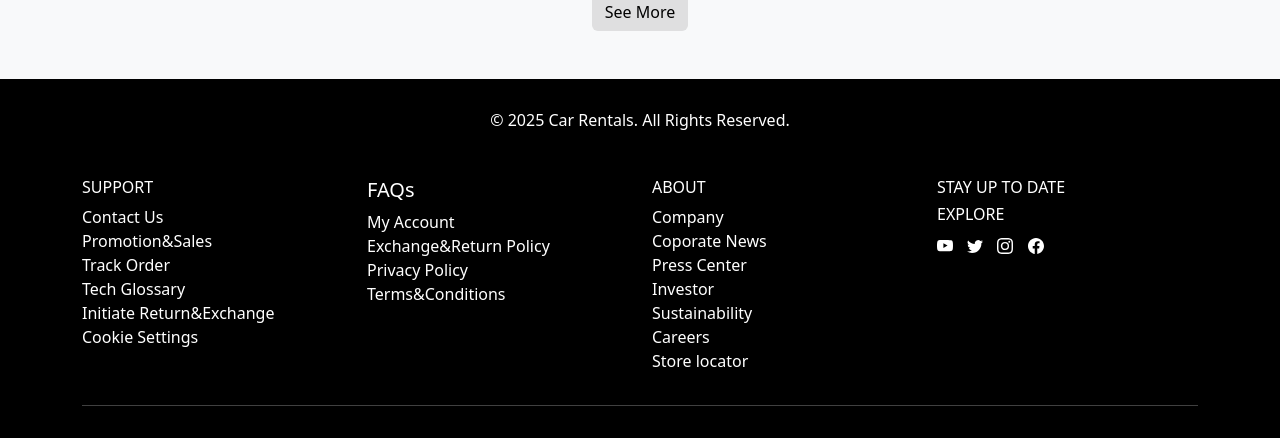
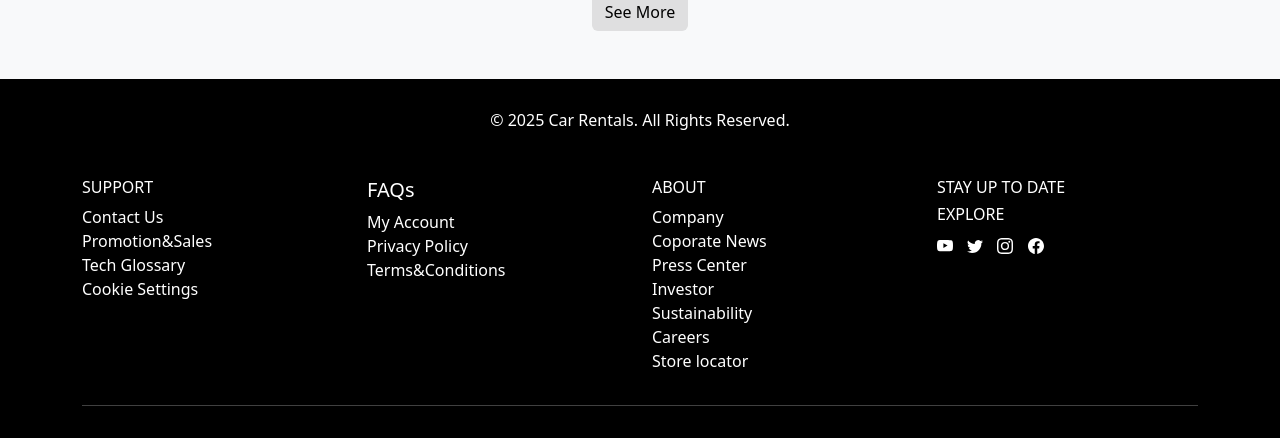
Before and after one commit to sreeharipremanathan/cargo, a Django app: page / in a window 1280 px wide. Shown: the part 1737-2175 px from the top of the page. Run offline with Django 5.2, Linux system fonts and the light colour scheme; data comes from the database, SQL or seed files in the repository.

Commit message:
updations

```diff
--- a/cargo_rentals/templates/user/about.html
+++ b/cargo_rentals/templates/user/about.html
@@ -145,9 +145,7 @@
                     <ul class="list-unstyled">
                         <li><a href="" >Contact Us</a></li>
                         <li><a href="" >Promotion&Sales</a></li>
-                        <li><a href="" >Track  Order</a></li>
                         <li><a href="" >Tech Glossary</a></li>
-                        <li><a href="" >Initiate Return&Exchange</a></li>
                         <li><a href="" >Cookie Settings</a></li>
                     </ul>
                 </div>
@@ -155,7 +153,6 @@
                     <h5>FAQs</h5>
                     <ul class="list-unstyled">
                         <li><a href="" >My Account</a></li>
-                        <li><a href="" >Exchange&Return Policy</a></li>
                         <li><a href="" >Privacy Policy</a></li>
                         <li><a href="" >Terms&Conditions</a></li>
                     </ul>
--- a/cargo_rentals/templates/user/category.html
+++ b/cargo_rentals/templates/user/category.html
@@ -107,9 +107,7 @@
                     <ul class="list-unstyled">
                         <li><a href="" >Contact Us</a></li>
                         <li><a href="" >Promotion&Sales</a></li>
-                        <li><a href="" >Track  Order</a></li>
                         <li><a href="" >Tech Glossary</a></li>
-                        <li><a href="" >Initiate Return&Exchange</a></li>
                         <li><a href="" >Cookie Settings</a></li>
                     </ul>
                 </div>
@@ -117,7 +115,6 @@
                     <h5>FAQs</h5>
                     <ul class="list-unstyled">
                         <li><a href="" >My Account</a></li>
-                        <li><a href="" >Exchange&Return Policy</a></li>
                         <li><a href="" >Privacy Policy</a></li>
                         <li><a href="" >Terms&Conditions</a></li>
                     </ul>
--- a/cargo_rentals/templates/user/contact.html
+++ b/cargo_rentals/templates/user/contact.html
@@ -115,9 +115,7 @@
                 <ul class="list-unstyled">
                     <li><a href="" >Contact Us</a></li>
                     <li><a href="" >Promotion&Sales</a></li>
-                    <li><a href="" >Track  Order</a></li>
                     <li><a href="" >Tech Glossary</a></li>
-                    <li><a href="" >Initiate Return&Exchange</a></li>
                     <li><a href="" >Cookie Settings</a></li>
                 </ul>
             </div>
@@ -125,7 +123,6 @@
                 <h5>FAQs</h5>
                 <ul class="list-unstyled">
                     <li><a href="" >My Account</a></li>
-                    <li><a href="" >Exchange&Return Policy</a></li>
                     <li><a href="" >Privacy Policy</a></li>
                     <li><a href="" >Terms&Conditions</a></li>
                 </ul>
--- a/cargo_rentals/templates/user/rent_car.html
+++ b/cargo_rentals/templates/user/rent_car.html
@@ -127,9 +127,7 @@
                     <ul class="list-unstyled">
                         <li><a href="" >Contact Us</a></li>
                         <li><a href="" >Promotion&Sales</a></li>
-                        <li><a href="" >Track  Order</a></li>
                         <li><a href="" >Tech Glossary</a></li>
-                        <li><a href="" >Initiate Return&Exchange</a></li>
                         <li><a href="" >Cookie Settings</a></li>
                     </ul>
                 </div>
@@ -137,7 +135,6 @@
                     <h5>FAQs</h5>
                     <ul class="list-unstyled">
                         <li><a href="" >My Account</a></li>
-                        <li><a href="" >Exchange&Return Policy</a></li>
                         <li><a href="" >Privacy Policy</a></li>
                         <li><a href="" >Terms&Conditions</a></li>
                     </ul>
--- a/cargo_rentals/templates/user/user_home.html
+++ b/cargo_rentals/templates/user/user_home.html
@@ -207,9 +207,7 @@
                     <ul class="list-unstyled">
                         <li><a href="" >Contact Us</a></li>
                         <li><a href="" >Promotion&Sales</a></li>
-                        <li><a href="" >Track  Order</a></li>
                         <li><a href="" >Tech Glossary</a></li>
-                        <li><a href="" >Initiate Return&Exchange</a></li>
                         <li><a href="" >Cookie Settings</a></li>
                     </ul>
                 </div>
@@ -217,7 +215,6 @@
                     <h5>FAQs</h5>
                     <ul class="list-unstyled">
                         <li><a href="" >My Account</a></li>
-                        <li><a href="" >Exchange&Return Policy</a></li>
                         <li><a href="" >Privacy Policy</a></li>
                         <li><a href="" >Terms&Conditions</a></li>
                     </ul>
--- a/cargo_rentals/templates/user/user_profile.html
+++ b/cargo_rentals/templates/user/user_profile.html
@@ -197,9 +197,7 @@
                         <ul class="list-unstyled">
                             <li><a href="" >Contact Us</a></li>
                             <li><a href="" >Promotion&Sales</a></li>
-                            <li><a href="" >Track  Order</a></li>
                             <li><a href="" >Tech Glossary</a></li>
-                            <li><a href="" >Initiate Return&Exchange</a></li>
                             <li><a href="" >Cookie Settings</a></li>
                         </ul>
                     </div>
@@ -207,7 +205,6 @@
                         <h5>FAQs</h5>
                         <ul class="list-unstyled">
                             <li><a href="" >My Account</a></li>
-                            <li><a href="" >Exchange&Return Policy</a></li>
                             <li><a href="" >Privacy Policy</a></li>
                             <li><a href="" >Terms&Conditions</a></li>
                         </ul>
--- a/cargo_rentals/templates/user/view_car.html
+++ b/cargo_rentals/templates/user/view_car.html
@@ -124,9 +124,7 @@
                     <ul class="list-unstyled">
                         <li><a href="" >Contact Us</a></li>
                         <li><a href="" >Promotion&Sales</a></li>
-                        <li><a href="" >Track  Order</a></li>
                         <li><a href="" >Tech Glossary</a></li>
-                        <li><a href="" >Initiate Return&Exchange</a></li>
                         <li><a href="" >Cookie Settings</a></li>
                     </ul>
                 </div>
@@ -134,7 +132,6 @@
                     <h5>FAQs</h5>
                     <ul class="list-unstyled">
                         <li><a href="" >My Account</a></li>
-                        <li><a href="" >Exchange&Return Policy</a></li>
                         <li><a href="" >Privacy Policy</a></li>
                         <li><a href="" >Terms&Conditions</a></li>
                     </ul>
```
